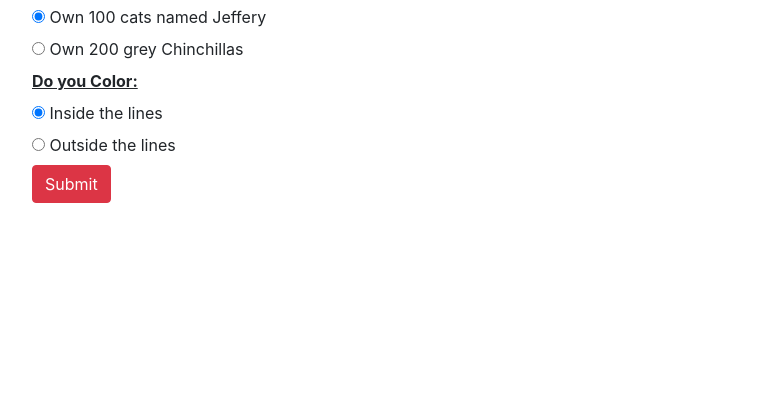
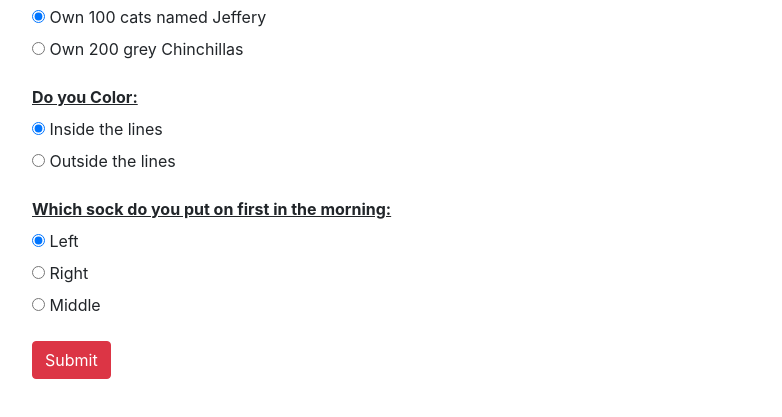
Before and after one commit to AdamMansell/language-suggester, a plain HTML site: page index.html in a window 1280 px wide. Shown: the part 131-548 px from the top of the page, without its empty margins (53-835 px from the left). Drawn offline with Linux system fonts and the light colour scheme.

Commit message:
Show question 3

```diff
--- a/index.html
+++ b/index.html
@@ -28,6 +28,7 @@
               <input type="radio" name="question1" value="chins">
               Own 200 grey Chinchillas
             </label>
+          </div>
       </div>
       <div class="form-group" class="radio">
         <label for="question2"><u><strong>Do you Color:</strong></u></label>
@@ -42,6 +43,28 @@
               <input type="radio" name="question2" value="Outside">
               Outside the lines
             </label>
+          </div>
+      </div>
+      <div class="form-group" class="radio">
+        <label for="question3"><u><strong>Which sock do you put on first in the morning:</strong></u></label>
+          <div class="radio">
+            <label>
+              <input type="radio" name="question3" value="left" checked>
+              Left
+            </label>
+          </div>
+          <div class="radio">
+            <label>
+              <input type="radio" name="question3" value="right">
+              Right
+            </label>
+          </div>
+          <div class="radio">
+            <label>
+              <input type="radio" name="question3" value="middle">
+              Middle
+            </label>
+          </div>
       </div>
 
       <button class="btn btn-danger">Submit</button>
```
